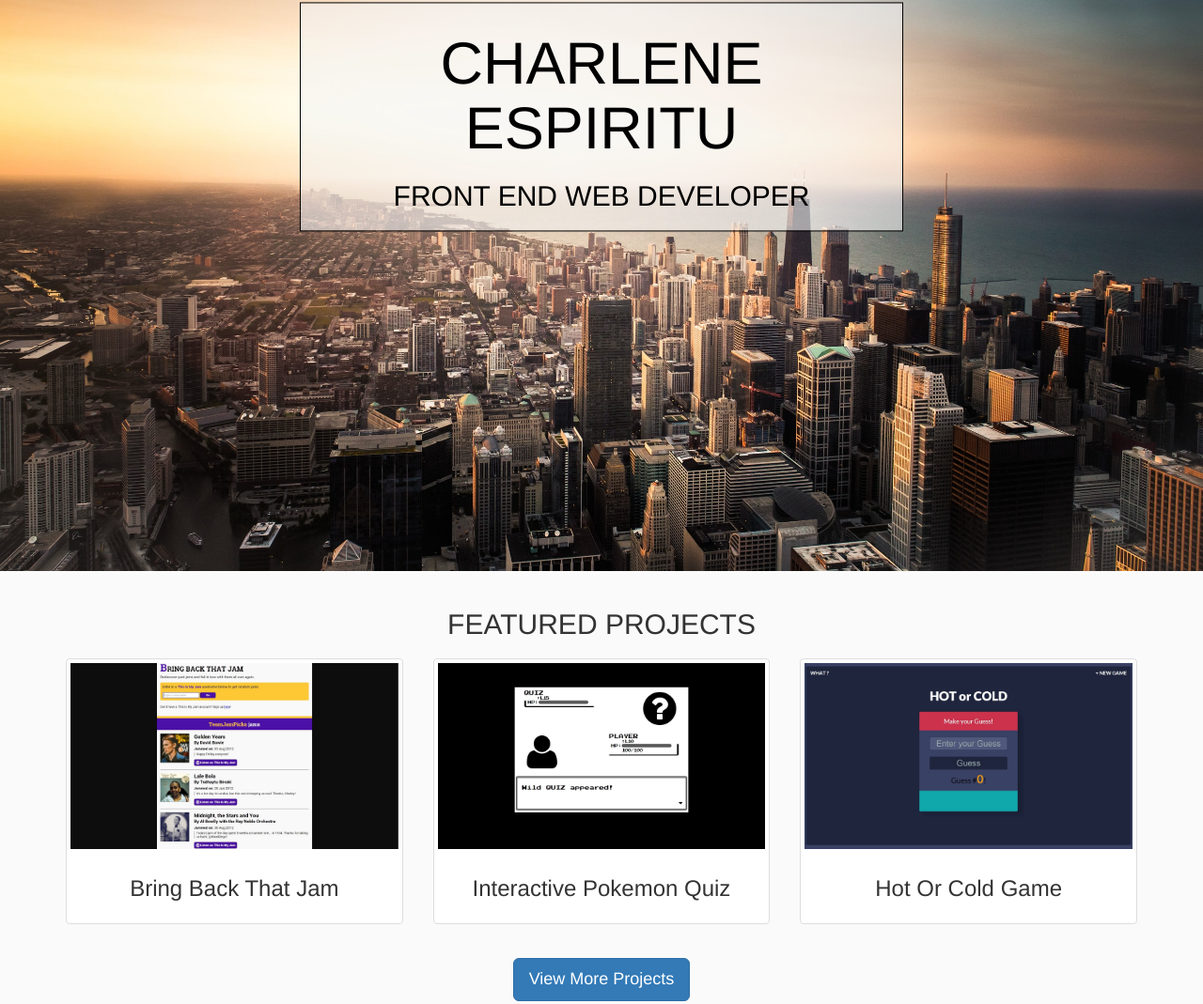
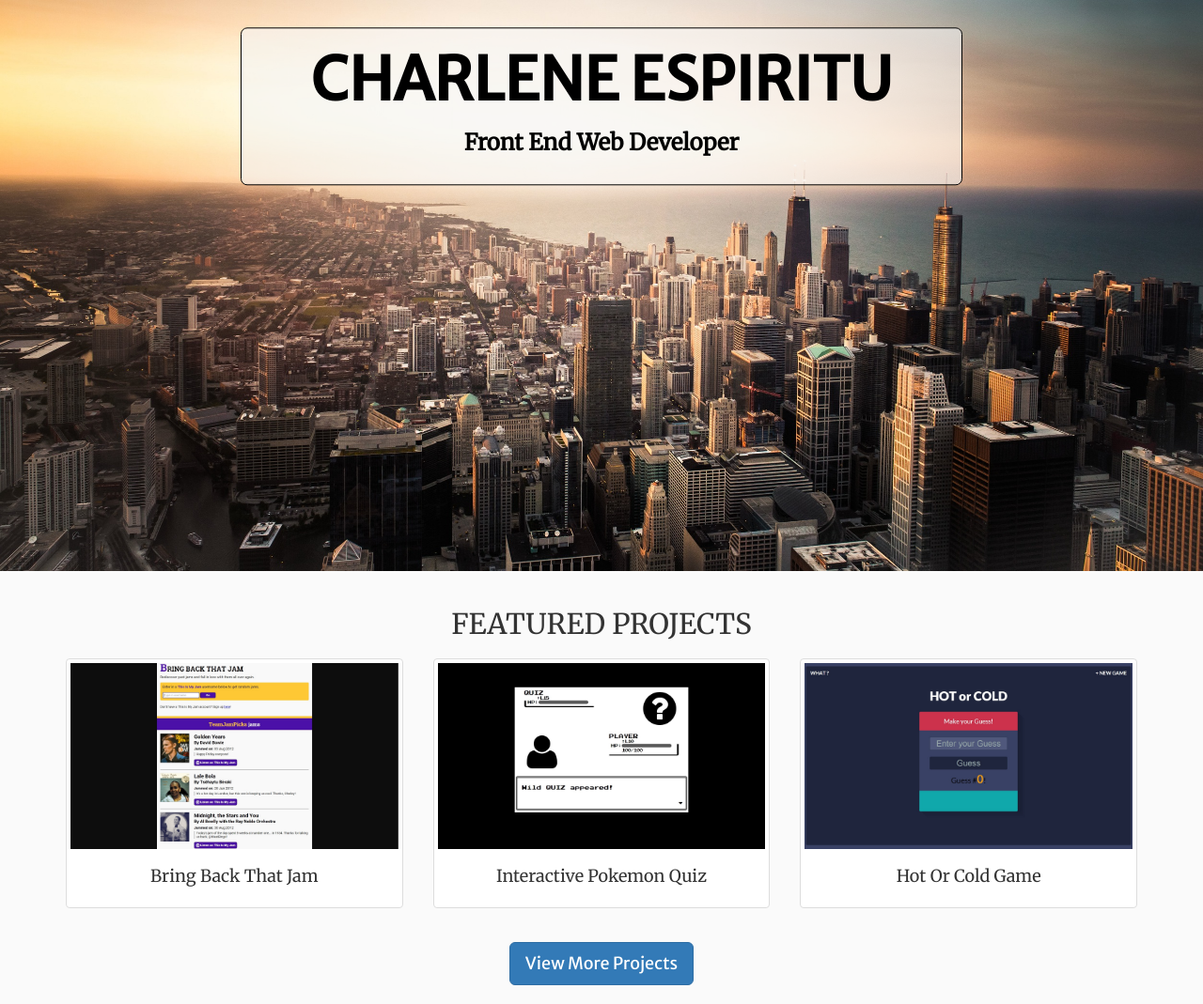
Before and after one commit to cespirit/portfolio, a website: page index.html in a window 1280 px wide. Shown: the part 242-1311 px from the top of the page at 94% size. Drawn offline with nearby package versions, Linux system fonts and the light colour scheme.

Commit message:
Set typography and home masthead

```diff
--- a/index.html
+++ b/index.html
@@ -6,6 +6,7 @@
     <meta name="viewport" content="width=device-width, initial-scale=1">
     <title>Home - Charlene Espiritu</title>
     <link href="http://maxcdn.bootstrapcdn.com/font-awesome/4.2.0/css/font-awesome.min.css" rel="stylesheet">
+    <link href='http://fonts.googleapis.com/css?family=Merriweather|Merriweather+Sans' rel='stylesheet' type='text/css'>
     <link href="css/style.min.css" rel="stylesheet">
 
     <!-- HTML5 shim and Respond.js for IE8 support of HTML5 elements and media queries -->
@@ -46,7 +47,7 @@
             <div class="container">
                 <div class="content">
                     <h1>Charlene Espiritu</h1>
-                    <h2>Front End Web Developer</h2>
+                    <h3>Front End Web Developer</h3>
                 </div>
             </div><!-- /.container-->
         </section>
@@ -64,7 +65,7 @@
                                     <img src="images/bbtj.jpg" class="img-responsive" alt="">
                                 </div>
                                 <div class="caption">
-                                    <h3>Bring Back That Jam</h3>
+                                    <h4>Bring Back That Jam</h4>
                                 </div>
                             </div>
                         </a>
@@ -76,7 +77,7 @@
                                     <img src="images/pkQuiz2.jpg" class="img-responsive" alt="">
                                 </div>
                                 <div class="caption">
-                                    <h3>Interactive Pokemon Quiz</h3>
+                                    <h4>Interactive Pokemon Quiz</h4>
                                 </div>
                             </div>
                         </a>
@@ -88,7 +89,7 @@
                                     <img src="images/hotOrColdGame.jpg" class="img-responsive" alt="">
                                 </div>
                                 <div class="caption">
-                                    <h3>Hot Or Cold Game</h3>
+                                    <h4>Hot Or Cold Game</h4>
                                 </div>
                             </div>
                         </a>
--- a/stylesheets/bootstrap/_navbar.scss
+++ b/stylesheets/bootstrap/_navbar.scss
@@ -167,6 +167,8 @@
   font-size: $font-size-large;
   line-height: $line-height-computed;
   height: $navbar-height;
+
+  font-weight: $navbar-font-weight;
 
   &:hover,
   &:focus {
--- a/stylesheets/bootstrap/_navs.scss
+++ b/stylesheets/bootstrap/_navs.scss
@@ -20,6 +20,7 @@
       position: relative;
       display: block;
       padding: $nav-link-padding;
+      font-weight: $navbar-font-weight;
       &:hover,
       &:focus {
         text-decoration: none;
--- a/stylesheets/bootstrap/_variables.scss
+++ b/stylesheets/bootstrap/_variables.scss
@@ -43,11 +43,15 @@ $link-hover-decoration: underline !default;
 //
 //## Font, line-height, and color for body text, headings, and more.
 
+$custom-family-sans-serif: 	"Merriweather Sans", "Helvetica Neue", Helvetica, Arial, sans-serif !default;
+$custom-family-serif: 		Merriweather, Georgia, "Times New Roman", Times, serif !default;
+
+
 $font-family-sans-serif:  "Helvetica Neue", Helvetica, Arial, sans-serif !default;
 $font-family-serif:       Georgia, "Times New Roman", Times, serif !default;
 //** Default monospace fonts for `<code>`, `<kbd>`, and `<pre>`.
 $font-family-monospace:   Menlo, Monaco, Consolas, "Courier New", monospace !default;
-$font-family-base:        $font-family-sans-serif !default;
+$font-family-base:        /*$font-family-sans-serif !default;*/ $custom-family-sans-serif !default;
 
 $font-size-base:          14px !default;
 $font-size-large:         ceil(($font-size-base * 1.25)) !default; // ~18px
@@ -66,7 +70,7 @@ $line-height-base:        1.428571429 !default; // 20/14
 $line-height-computed:    floor(($font-size-base * $line-height-base)) !default; // ~20px
 
 //** By default, this inherits from the `<body>`.
-$headings-font-family:    inherit !default;
+$headings-font-family:    /*inherit !default;*/ $custom-family-serif !default;
 $headings-font-weight:    500 !default;
 $headings-line-height:    1.1 !default;
 $headings-color:          inherit !default;
@@ -417,6 +421,8 @@ $navbar-inverse-toggle-border-color:        #333 !default;
 //=== Shared nav styles
 $nav-link-padding:                          10px 15px !default;
 $nav-link-hover-bg:                         $gray-lighter !default;
+
+$navbar-font-weight:						700;
 
 $nav-disabled-link-color:                   $gray-light !default;
 $nav-disabled-link-hover-color:             $gray-light !default;
--- a/stylesheets/style.scss
+++ b/stylesheets/style.scss
@@ -70,17 +70,30 @@ h1, h2 {
 		position: relative;
 		overflow: hidden;
 
-		.container > .content {
+		.content {
 			position: absolute;
 		  	top: 35%;
 		  	left: 50%;
 		  	-webkit-transform: translate(-50%, -35%);
 		  	-ms-transform: translate(-50%, -35%);
 		  	transform: translate(-50%, -35%);
-		  	padding: 10px 32px;
 		  	background-color: rgba(245, 245, 245, 0.6);
 		  	color: black;
-		  	outline: 1px solid black;
+		  	border: 1px solid #000;
+		  	border-radius: 7px;
+
+		  	padding: 20px 0;
+		  	width: 60%;
+		}
+
+		h1 {
+			font-family: "Merriweather Sans", sans-serif;
+			font-weight: 700;
+			margin-top: 0;
+		}
+
+		h3 {
+			font-weight: 700;
 		}
 	}
 
@@ -147,3 +160,10 @@ h1, h2 {
 		margin-bottom: 10px;
 	}
 }
+
+@media (max-width: 768px) {
+	.home .masthead .content {
+		width: 100%;
+		border-radius: 0;
+	}
+}
```
Also changed, not shown: projects.html (+1 -0 lines), css/style.min.css, stylesheets/style.css, 1 other file.
